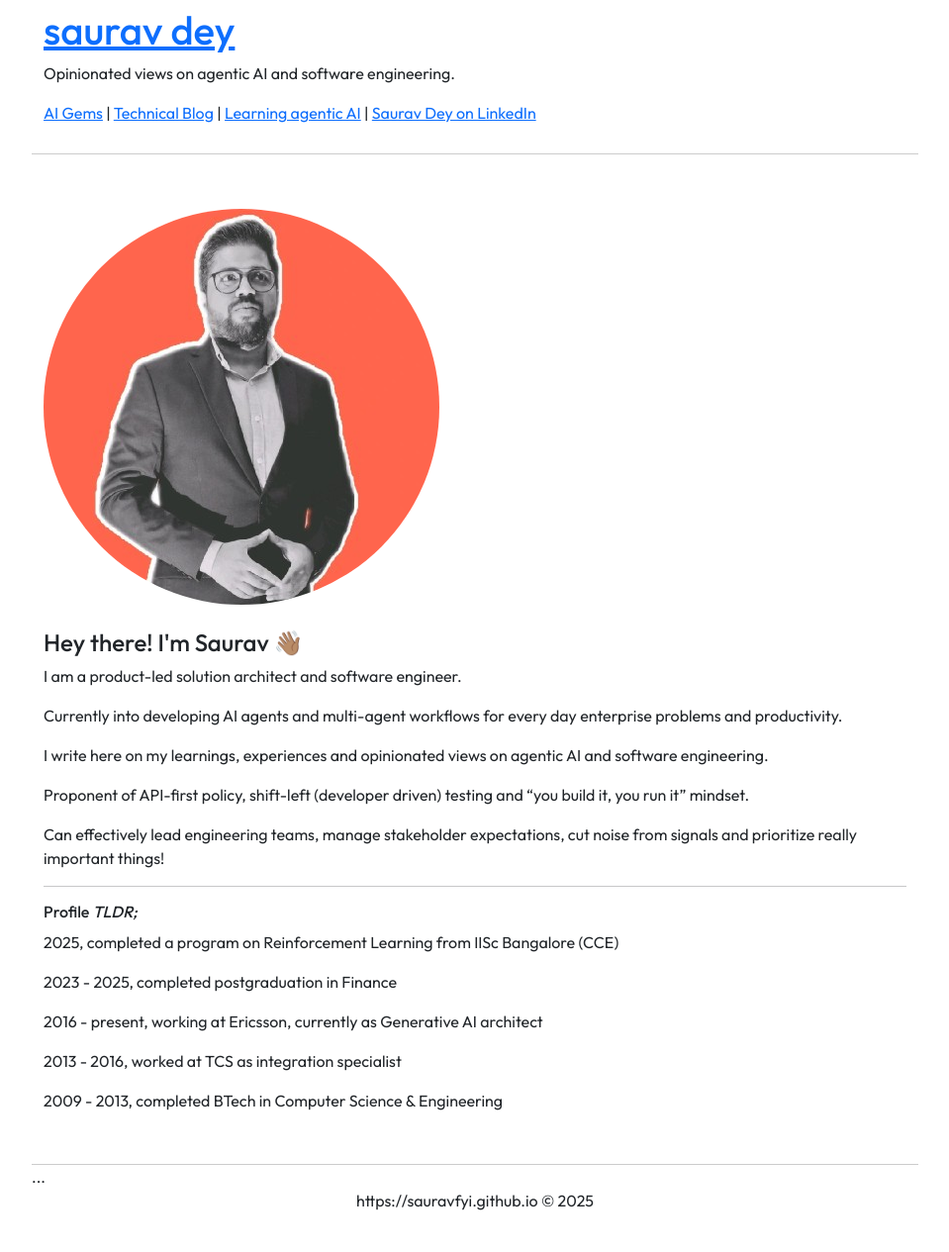
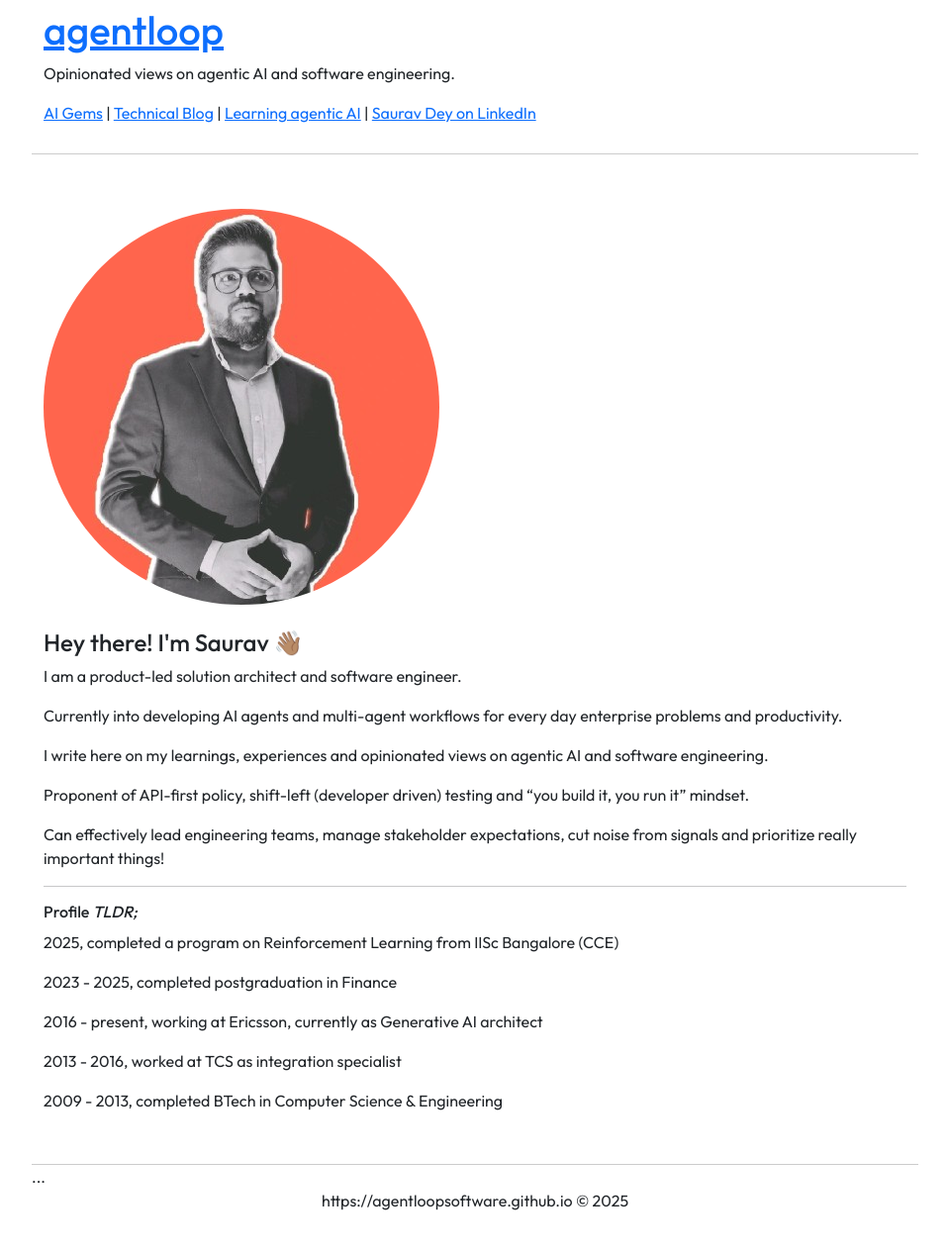
Before and after one commit to coffeeml/coffeeml.github.io, a Jekyll site: the page built from index.markdown, in a window 1280 px wide. Shown: the whole page at 99% size, without its empty margins (160-1119 px from the left). Built offline with Jekyll 4.4.1, drawn with Linux system fonts in a browser that asks for light colours; nearby versions of some CDN libraries.

Commit message:
Update _config.yml

```diff
--- a/_config.yml
+++ b/_config.yml
@@ -1,9 +1,9 @@
 # Site settings
-title: saurav dey
+title: agentloop
 email:
 description: Opinionated views on agentic AI and software engineering.
 baseurl: ""
-url: "https://sauravfyi.github.io"
+url: "https://agentloopsoftware.github.io"
 linkedin_username:
 github_username:
 twitter_username:
```
